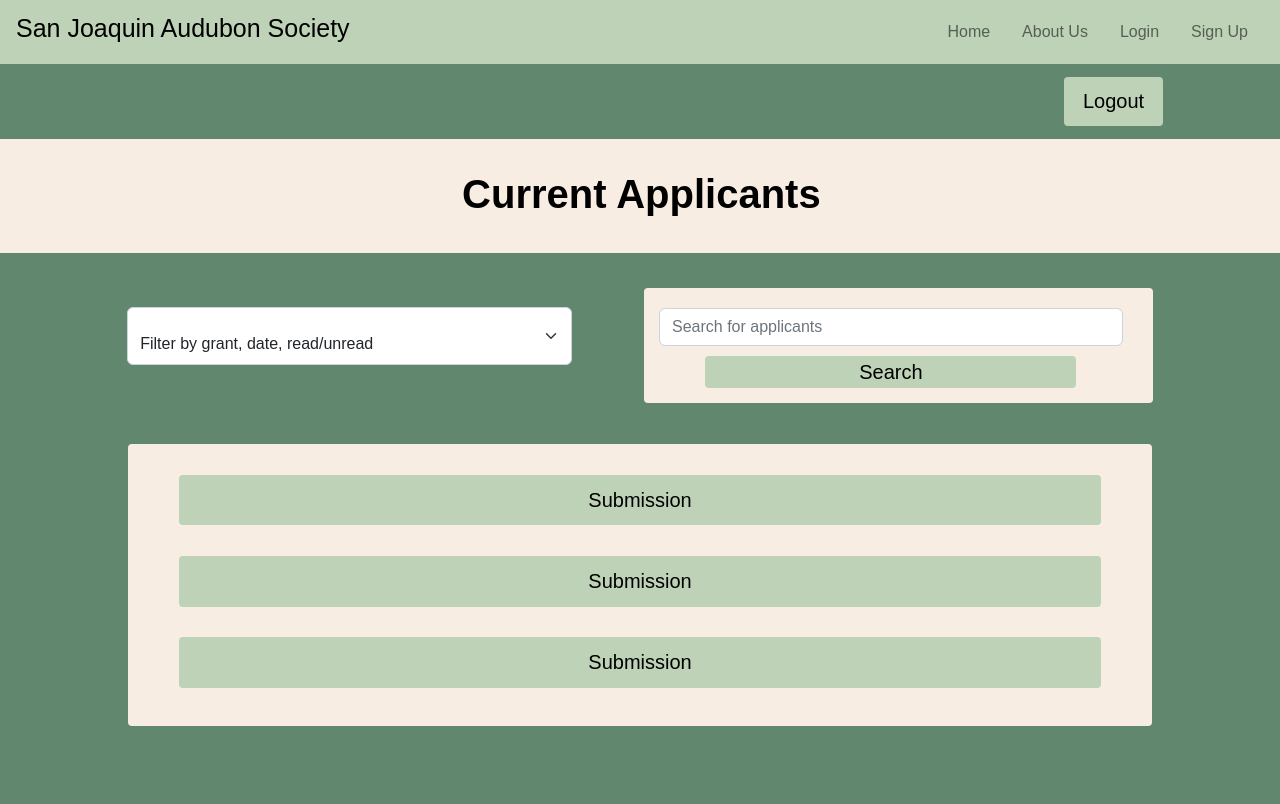
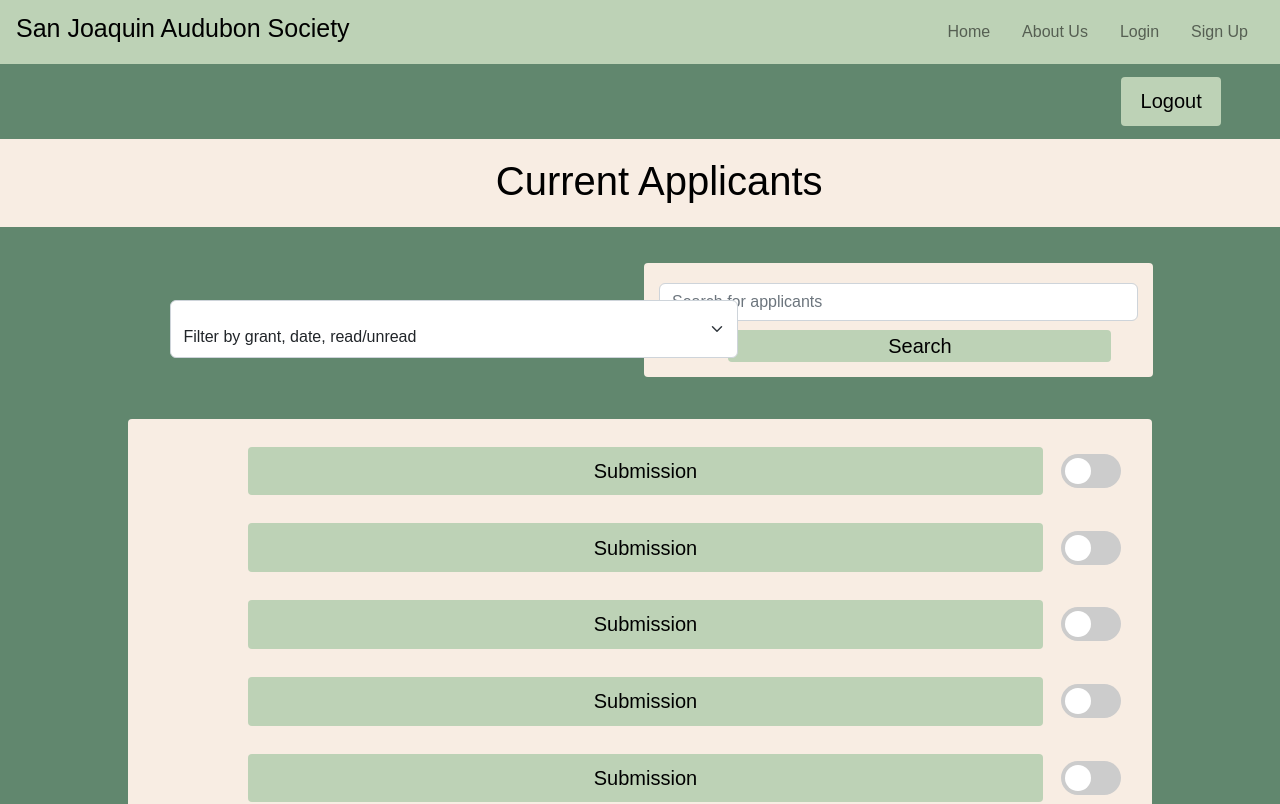
Before and after one commit to Kherbecs/Audubon-Society-Grant-Website, a React (Create React App) app: page /adminportal in a window 1280 px wide. Shown: the top 804 px of the page. Built offline with nearby package versions, Linux system fonts and the light colour scheme.

Commit message:
JIRA #165

```diff
--- a/src/css/AdminPortal.css
+++ b/src/css/AdminPortal.css
@@ -2,35 +2,99 @@
   height: 100vh;
   background-color: rgba(97, 135, 110, 1);
   background-repeat: repeat-y;
+  overflow-x: hidden;
 }
 
 @media screen and (max-width: 700px){
-    .col-md{
+  .col-md-admin{
       display: flex;
       flex: 50%;
+  }
+  .switch {
+    top: 1%;
+    left: 85px;
+  }
+}
+
+@media screen and (max-height: 1500px){
+  .col-md-admin{
+      display: flex;
+      flex: 50%;
+  }
+
+  .search-admin {
+    margin-right: 10%;
+  }
+
+  .form-admin {
+    margin-top:8%;
+    margin-left: 20%;
+    width: 70%;
+  }
+
+  .switch {
+    bottom: 2%;
+    margin-left: 2%;
+  }
+}
+
+@media screen and (min-width: 1025px) and (min-height: 650px) {
+  .search-admin  {
+    margin-right: 20%;
+  }
+  .form-admin  {
+    margin-top:20%;
+    margin-left: 60%;
+    width: 200%;
   }
 }
 
 /*header*/
 .fs-1 {
+  font-size: 10vh;
   background-color: #F8EDE3;
-    padding-bottom: 1%;
-    padding-top: 1%;
-    padding-right: 10px;
   margin-top: 1%;
-    width: auto;
-    width: 101%;
+  text-align: center;
+  color: black;
+  outline-color: black;
   font-family: Arial, Helvetica, sans-serif;
-    font-weight: bold;
-
+  padding:  0.01% 0% 0.01% 3%;
 }
 
 /*logout button*/
 .logout {
   border-radius: 4px;
+  margin-top: 1%;
+  margin-left: 83%;
 
-    margin-top: 1%;
-    margin-left: 74%;
+  background-color: #BDD2B6;
+      border: none;
+    color: black;
+
+    padding-top: .75%;
+    padding-bottom: .75%;
+    padding-right: 1.5%;
+    padding-left: 1.5%;
+
+    font-size: 20px;
+    cursor: pointer;
+      font-family: Arial, Helvetica, sans-serif;
+
+}
+.logout:hover {
+        background-color: #F8EDE3;
+          color: black;
+        }
+
+/*logout button*/
+
+@media screen and (max-width: 700px){
+.logout {
+border-radius: 4px;
+margin-left: 70%;
+margin-top: 5%;
+margin-bottom: 3%;
+
 background-color: #BDD2B6;
      border: none;
   color: black;
@@ -46,18 +110,24 @@
 
 }
 
+.form-admin  {
+  margin-top:6%;
+  margin-left: 15%;
+  width: 70%;
+}
+
+.search-admin  {
+  margin-left: 10%;
+}
+}
+
+
 /*filter*/
 .form-floatingform-floating-custom {
   margin-top: 20%;
   margin-left: 10%;
 }
 
-.form-select{
-    margin-top:6%;
-    margin-left: 20%;
-    width:70%;
-
-}
 
 /*search bar*/
 .search-bar {
@@ -66,7 +136,7 @@
   margin-top: 3%;
   padding-bottom: 15px;
   padding-left: 15px;
-    padding-right: 30px;
+  padding-right: 15px;
   padding-top: 20px;
   background-color: #F8EDE3;
 }
@@ -82,25 +152,32 @@
     font-size: 20px;
     cursor: pointer;
       font-family: Arial, Helvetica, sans-serif;
+      margin-left: 9%;
+}
+
+.search:hover {
+background-color: rgba(97, 135, 110, 1);
+  color: black;
 }
 
 
 /*submissions box*/
 .submissions-box {
+overflow-y:scroll;
   border-radius: 4px;
   margin-top: 2%;
   margin-left: 10%;
+  margin-bottom: 3%;
+  padding-bottom: 3%;
   width: 80%;
-    padding-bottom: 3%;
+  height: 50%;
+  padding-left: 7%;
   background-color: #F8EDE3;
-
-
-
 }
 
 
 .sub1 {
-    width: 90%;
+  width: 85%;
   padding-top: 1%;
   padding-bottom: 1%;
   border-radius: 4px;
@@ -114,13 +191,37 @@
       font-family: Arial, Helvetica, sans-serif;
 }
 
+.sub1:hover {
+background-color: rgba(97, 135, 110, 1);
+  color: black;
+}
+
 .sub2 {
   border-radius: 4px;
   margin-top: 3%;
   background-color: #BDD2B6;
        border: none;
     color: black;
-      width: 90%;
+    width: 85%;
+  padding-top: 1%;
+  padding-bottom: 1%;
+    text-align: center;
+    font-size: 20px;
+    cursor: pointer;
+      font-family: Arial, Helvetica, sans-serif;
+}
+.sub2:hover {
+background-color: rgba(97, 135, 110, 1);
+  color: black;
+}
+
+.sub3 {
+  border-radius: 4px;
+  margin-top: 3%;
+  background-color: #BDD2B6;
+       border: none;
+    color: black;
+    width: 85%;
     padding-top: 1%;
     padding-bottom: 1%;
     text-align: center;
@@ -129,13 +230,18 @@
       font-family: Arial, Helvetica, sans-serif;
 }
 
-.sub3 {
+.sub3:hover {
+background-color: rgba(97, 135, 110, 1);
+  color: black;
+}
+
+.sub4 {
   border-radius: 4px;
   margin-top: 3%;
   background-color: #BDD2B6;
        border: none;
     color: black;
-      width: 90%;
+    width: 85%;
     padding-top: 1%;
     padding-bottom: 1%;
     text-align: center;
@@ -143,12 +249,119 @@
     cursor: pointer;
       font-family: Arial, Helvetica, sans-serif;
 }
+.sub4:hover {
+background-color: rgba(97, 135, 110, 1);
+  color: black;
+}
+
+.sub5 {
+  border-radius: 4px;
+  margin-top: 3%;
+  background-color: #BDD2B6;
+       border: none;
+    color: black;
+    width: 85%;
+    padding-top: 1%;
+    padding-bottom: 1%;
+    text-align: center;
+    font-size: 20px;
+    cursor: pointer;
+      font-family: Arial, Helvetica, sans-serif;
+}
+.sub5:hover {
+background-color: rgba(97, 135, 110, 1);
+  color: black;
+}
+
+.sub6 {
+  border-radius: 4px;
+  margin-top: 3%;
+  background-color: #BDD2B6;
+       border: none;
+    color: black;
+    width: 85%;
+    padding-top: 1%;
+    padding-bottom: 1%;
+    text-align: center;
+    font-size: 20px;
+    cursor: pointer;
+      font-family: Arial, Helvetica, sans-serif;
+}
+.sub6:hover {
+background-color: rgba(97, 135, 110, 1);
+  color: black;
+}
 
 .submission-link{
   color: black;
   text-decoration: none;
+  width:100%;
+  display:block;
 }
 
 .submission-link:hover{
-  color: black;
+  color: white;
 }
+
+/* lock button */
+.switch {
+  position: relative;
+  display: inline-block;
+  width: 60px;
+  height: 34px;
+}
+
+/* Hide default HTML checkbox */
+.switch input {
+  opacity: 0;
+  width: 0;
+  height: 0;
+}
+
+/* The slider */
+.slider {
+  position: absolute;
+  cursor: pointer;
+  top: 0;
+  left: 0;
+  right: 0;
+  bottom: 0;
+  background-color: #ccc;
+  -webkit-transition: .4s;
+  transition: .4s;
+}
+
+.slider:before {
+  position: absolute;
+  content: "";
+  height: 26px;
+  width: 26px;
+  left: 4px;
+  bottom: 4px;
+  background-color: white;
+  -webkit-transition: .4s;
+  transition: .4s;
+}
+
+input:checked + .slider {
+  background-color: #2196F3;
+}
+
+input:focus + .slider {
+  box-shadow: 0 0 1px #2196F3;
+}
+
+input:checked + .slider:before {
+  -webkit-transform: translateX(26px);
+  -ms-transform: translateX(26px);
+  transform: translateX(26px);
+}
+
+/* Rounded sliders */
+.slider.round {
+  border-radius: 34px;
+}
+
+.slider.round:before {
+  border-radius: 50%;
+}
--- a/src/pages/AdminPortal.js
+++ b/src/pages/AdminPortal.js
@@ -8,7 +8,7 @@ export function AdminPortal() {
     <div class="wrapper-admin-portal">
 
          <a href="/login"><button class="logout">Logout</button></a>
-        <p class="fs-1">
+        <p class="fs-1 adminportal-heading">
             <p class="text-center">Current Applicants</p>
             <p class="text-end">
                 <p class="fs-6">
@@ -16,9 +16,9 @@ export function AdminPortal() {
             </p>
         </p>
         <div class="row g-2">
-            <div class="col-md">
+            <div class="col-md col-md-admin">
                 <div class="form-floating form-floating-custom">
-                    <select class="form-select" id="floatingSelect" aria-label="Filter drop down menu">
+                    <select class="form-select form-admin" id="floatingSelect" aria-label="Filter drop down menu">
                         <option selected>Filter by grant, date, read/unread</option>
                         <option value="grant">grant 1</option>
                         <option value="grant2">grant 2</option>
@@ -29,8 +29,8 @@ export function AdminPortal() {
                 </div>
             </div>
 
-            <div class="col-md">
-                <div class="mb-3 search-bar">
+            <div class="col-md col-md-admin">
+                <div class="mb-3 search-bar search-admin">
                     <div class="searchField">
                         <input type="name" class="form-control" id="searchBar" placeholder="Search for applicants"></input>
                         <button class="search">Search</button>
@@ -42,9 +42,41 @@ export function AdminPortal() {
 
         </div>
         <div class="submissions-box">
-                <button class="sub1"><a class="submission-link" href="/adminsubappform">Submission</a></button>
-                <button class="sub2"><a class="submission-link" href="/adminsubappform">Submission</a></button>
-                <button class="sub3"><a class="submission-link" href="/adminsubappform">Submission</a></button>
+                <button class="sub1"><a class="submission-link" href="/adminsubappform">Submission</a>
+                </button>
+                <label class="switch">
+                <input type="checkbox"></input>
+                <span class="slider round"></span></label>
+
+                <button class="sub2"><a class="submission-link" href="/adminsubappform">Submission</a>
+                </button>
+                <label class="switch">
+                <input type="checkbox"></input>
+                <span class="slider round"></span></label>
+
+                <button class="sub3"><a class="submission-link" href="/adminsubappform">Submission</a>
+                </button>
+                <label class="switch">
+                <input type="checkbox"></input>
+                <span class="slider round"></span></label>
+
+                <button class="sub4"><a class="submission-link" href="/adminsubappform">Submission</a>
+                </button>
+                <label class="switch">
+                <input type="checkbox"></input>
+                <span class="slider round"></span></label>
+
+                <button class="sub5"><a class="submission-link" href="/adminsubappform">Submission</a>
+                </button>
+                <label class="switch">
+                <input type="checkbox"></input>
+                <span class="slider round"></span></label>
+
+                <button class="sub6"><a class="submission-link" href="/adminsubappform">Submission</a>
+                </button>
+                <label class="switch">
+                <input type="checkbox"></input>
+                <span class="slider round"></span></label>
             </div>
     </div>
     )
```
Lines whose indentation alone changed are shown as unchanged.
